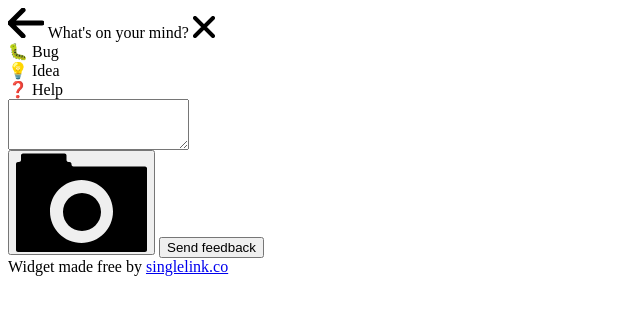
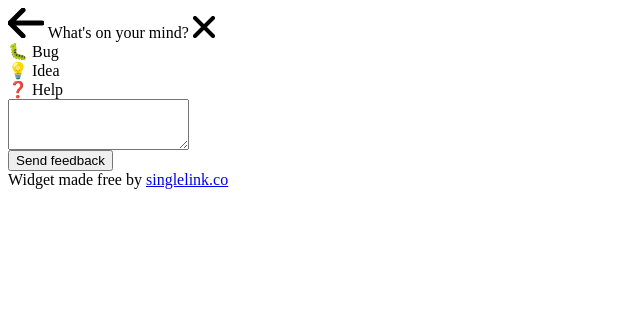
Before and after one commit to Neutron-Creative/Open-Feedback, a website: page src/plugin/index.html in a window 1280 px wide. Shown: the whole page, without its empty margins (0-640 px from the left). Drawn offline with Linux system fonts and the light colour scheme.

Commit message:
Temporarily remove screenshots

```diff
--- a/package.json
+++ b/package.json
@@ -1,6 +1,6 @@
 {
   "name": "openfeedback",
-  "version": "0.1.0",
+  "version": "0.8.0",
   "description": "The simple open-source feedback collection tool for your website or web-app.",
   "main": "index.js",
   "scripts": {
--- a/src/plugin/index.html
+++ b/src/plugin/index.html
@@ -30,11 +30,11 @@
 			<div class="hidden flex flex-col items-center justify-center space-y-2 w-full leading-relaxed text-gray-700 text-sm" id="sl-of-form">
 				<textarea id="sl-of-textarea" class="p-2 rounded-lg w-full bg-white border-2 border-gray-200" rows="3"></textarea>
 				<div class="flex flex-row w-full">
-					<button title="Capture & attach screenshot" id="sl-of-screenshot" class="p-3 text-xs text-gray-800 bg-gray-100 hover:bg-gray-50 rounded-lg font-medium mr-2">
+					<!--<button title="Capture & attach screenshot" id="sl-of-screenshot" class="p-3 text-xs text-gray-800 bg-gray-100 hover:bg-gray-50 rounded-lg font-medium mr-2">
 						<svg class="w-3 h-auto opacity-50" width="131" height="99" viewBox="0 0 131 99" fill="none" xmlns="http://www.w3.org/2000/svg">
 							<path fill-rule="evenodd" clip-rule="evenodd" d="M2 8.99997C0.895431 8.99997 0 9.8954 0 11V97C0 98.1045 0.895433 99 2 99H129C130.105 99 131 98.1045 131 97V15.5C131 14.3954 130.105 13.5 129 13.5H57.5C56.3954 13.5 55.5 12.6045 55.5 11.5V11C55.5 9.8954 54.6046 8.99997 53.5 8.99997H52.5C51.3954 8.99997 50.5 8.10454 50.5 6.99997V2.5C50.5 1.39543 49.6046 0.5 48.5 0.5L7 0.500028C5.89543 0.500028 5 1.39546 5 2.50003V6.99997C5 8.10454 4.10457 8.99997 3 8.99997H2ZM97 58.5C97 75.8969 82.897 90 65.5 90C48.103 90 34 75.8969 34 58.5C34 41.103 48.103 27 65.5 27C82.897 27 97 41.103 97 58.5ZM85 59C85 69.4934 76.4934 78 66 78C55.5066 78 47 69.4934 47 59C47 48.5066 55.5066 40 66 40C76.4934 40 85 48.5066 85 59Z" fill="black"/>
 						</svg>
-					</button>
+					</button>-->
 					<button title="Submit feedback" id="sl-of-submit" class="p-3 text-xs flex-grow text-gray-800 bg-gray-100 hover:bg-gray-50 rounded-lg font-medium">Send feedback</button>
 				</div>
 			</div>
```
Also changed, not shown: README.md.
